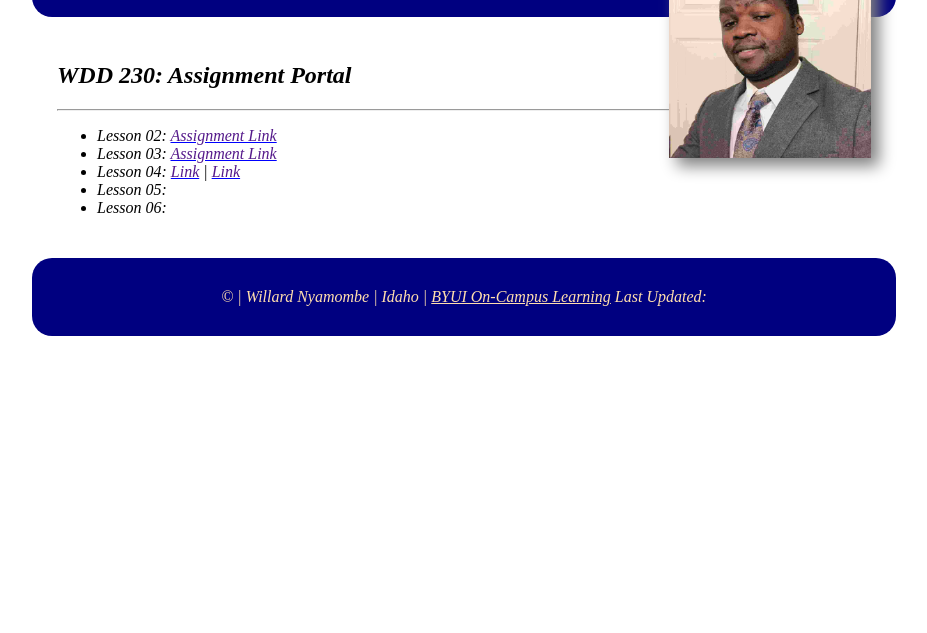
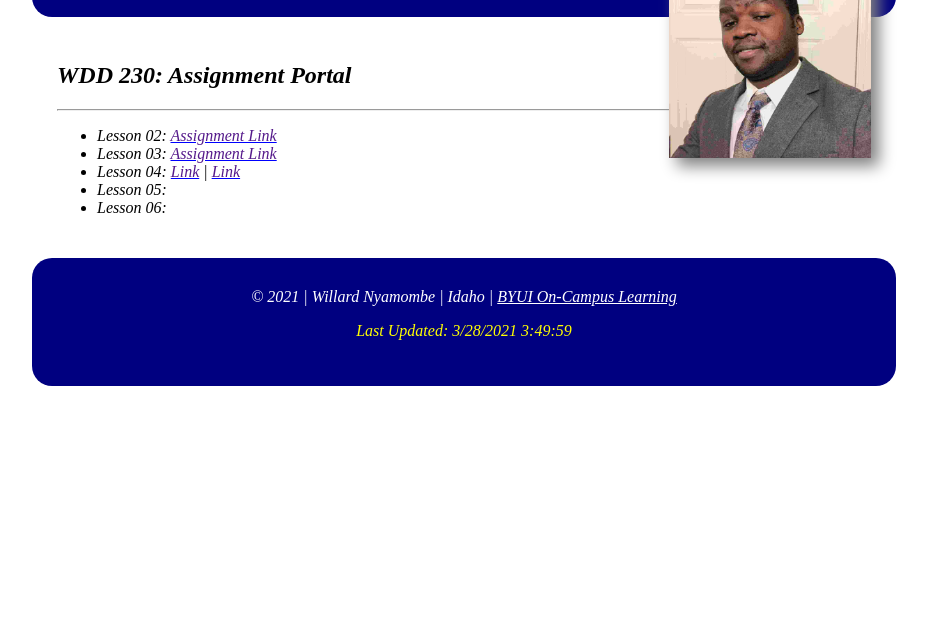
Before and after one commit to willardnyamombe/willardnyamombe.github.io, a plain HTML site: page index.html in a window 1280 px wide. Shown: the part 167-800 px from the top of the page, without its empty margins (176-1103 px from the left). Drawn offline with Linux system fonts and the light colour scheme.

Commit message:
added javascript

```diff
--- a/index.css
+++ b/index.css
@@ -25,7 +25,7 @@ h1 {
     padding: 30px;
     grid-column: 1/3;
     justify-self: center;
-    color: navajowhite;
+    color: white;
     font-style: oblique;
     font-size: 30px;
     grid-row: 1/2;
@@ -66,6 +66,7 @@ footer {
     grid-column: 1/4;
     grid-row: 3/4;
     border-radius: 20px;
-    color: navajowhite;
+    color: white ;
     text-align: center;
 }
+p {color: yellow;}
--- a/index.html
+++ b/index.html
@@ -14,10 +14,6 @@
 </header>
 <h1>Willard  Nyamombe</h1>
 <img src="img/rsz_profile2.jpeg" alt="my profile picture">
-<body>
-
-
-
 <div class="links">
     <h2>WDD 230: Assignment Portal</h2>
     <hr>
@@ -29,13 +25,12 @@
         <li>Lesson 06: <a href=""></a></li>
     </ul>
 </div>
-
-
-</body>
 <footer>
-    &copy; | Willard Nyamombe | Idaho |  <u>BYUI On-Campus Learning</u>
-    Last Updated:
+    &copy; <span id="year"></span> | Willard Nyamombe | Idaho |  <u>BYUI On-Campus Learning</u>
+    <p>Last Updated: <span id="currentdate"></span></p>
 </footer>
 <script src="index.js"></script>
+
 </main>
+
 </html>
--- a/index.js
+++ b/index.js
@@ -0,0 +1,45 @@
+// let daynames = ["Sunday", "Monday", "Tuesday", "Wednesday", "Thursday", "Friday", "Saturday" ];
+// let months = [
+//     "January",
+//     "February",
+//     "March",
+//     "April",
+//     "May",
+//     "June",
+//     "July",
+//     "August",
+//     "September",
+//     "October",
+//     "November",
+//     "December"
+// ];
+
+//// I can use the above code if I need to specify the Week days and months as strings
+//// I can use 'long' or 'short' for string name eg Tue or Tuesday
+
+let d = new Date();
+// let dayName = daynames[d.getDay()];
+// let monthName = months[d.getMonth()];
+let dayName = d.getDay();
+let monthName = d.getMonth();
+let year = d.getFullYear();
+// let fulldate = dayName + ", " + monthName + " " + d.getDate() +", " + year;
+let fulldate = monthName + "/" + d.getDate() +"/" + year + " " + d.getHours() +
+":"+ d.getMinutes() +":"+ d.getSeconds();
+
+document.getElementById("currentdate").textContent = fulldate;
+document.getElementById("year").textContent = year;
+
+try {
+    let options = {
+        weekday: "long",//'long' > Tuesday or January, 'short' > Tue or Feb
+        day: "numeric",
+        month: "long",
+        year: "numeric"
+    };
+    document.getElementById(
+        "currentdate2"
+    ).textContent = new Date().toLocaleDateString("en-US", options);
+} catch (e) {
+  alert("Error with code or your browser does not support Locale");
+    }
```
